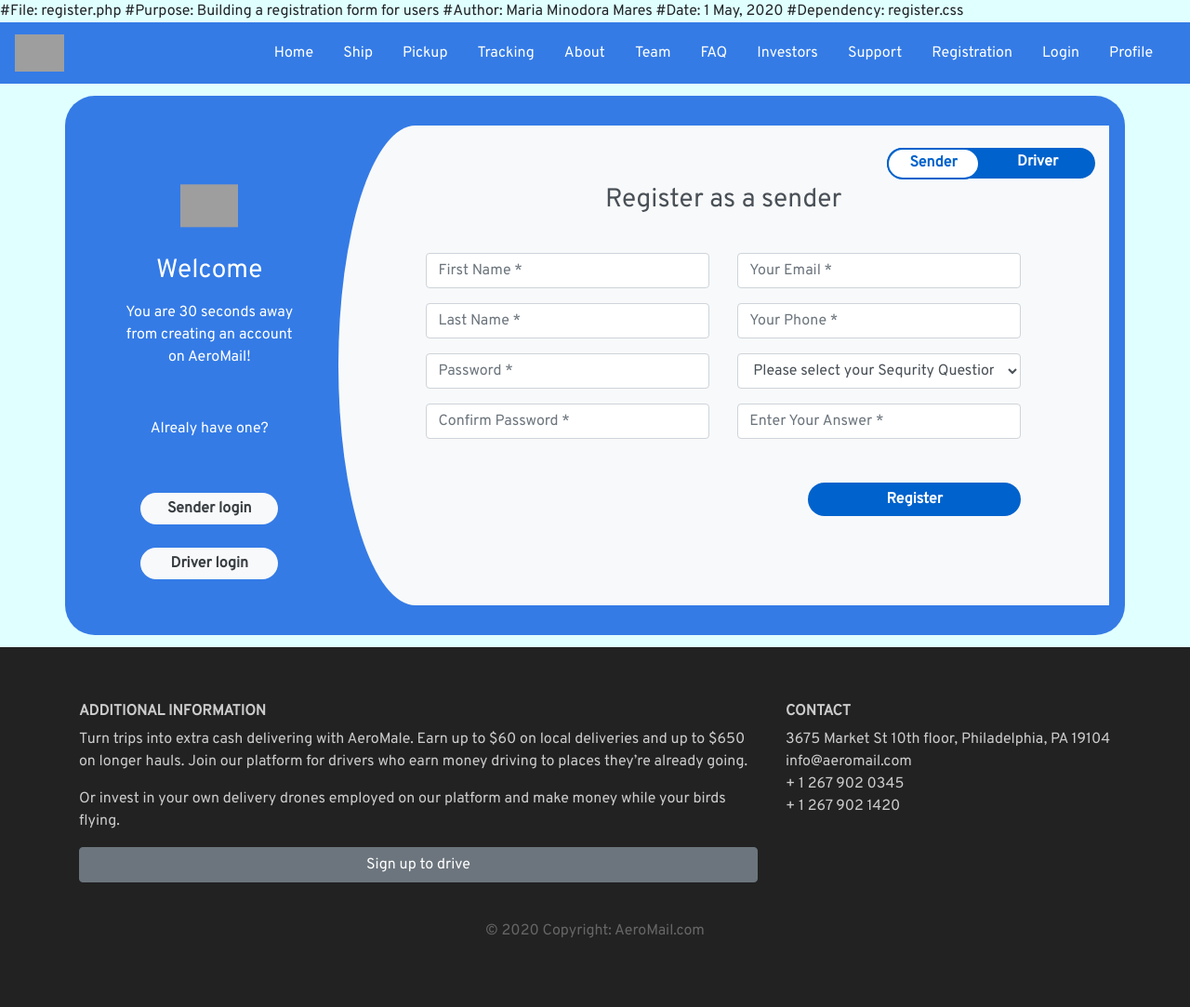
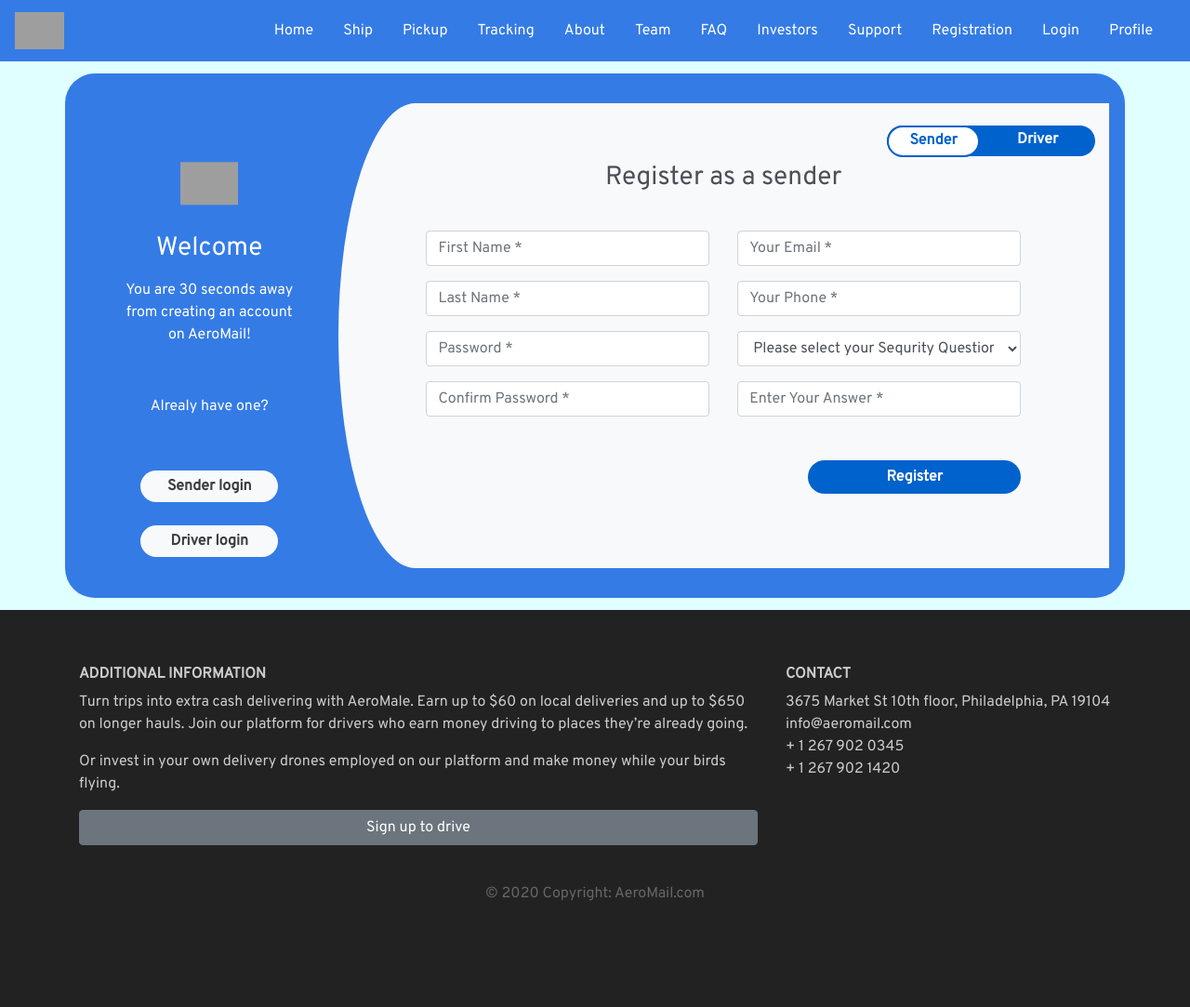
Before and after one commit to VistritPandey/AeroMail, a PHP site: page /register.php in a window 1280 px wide. Shown: the whole page at 93% size. After the commit the page ends 969 px from the top, so only its background shows below. Run offline with PHP 8.4, Linux system fonts and the light colour scheme; some web fonts are replaced; grey boxes are pictures that could not be loaded.

Commit message:
Update register.php

```diff
--- a/register.php
+++ b/register.php
@@ -1,8 +1,3 @@
-#File:        register.php
-#Purpose:     Building a registration form for users
-#Author:      Maria Minodora Mares
-#Date:        1 May, 2020
-#Dependency:  register.css
 <!doctype html>
 <html lang="en">
   <head>
```
